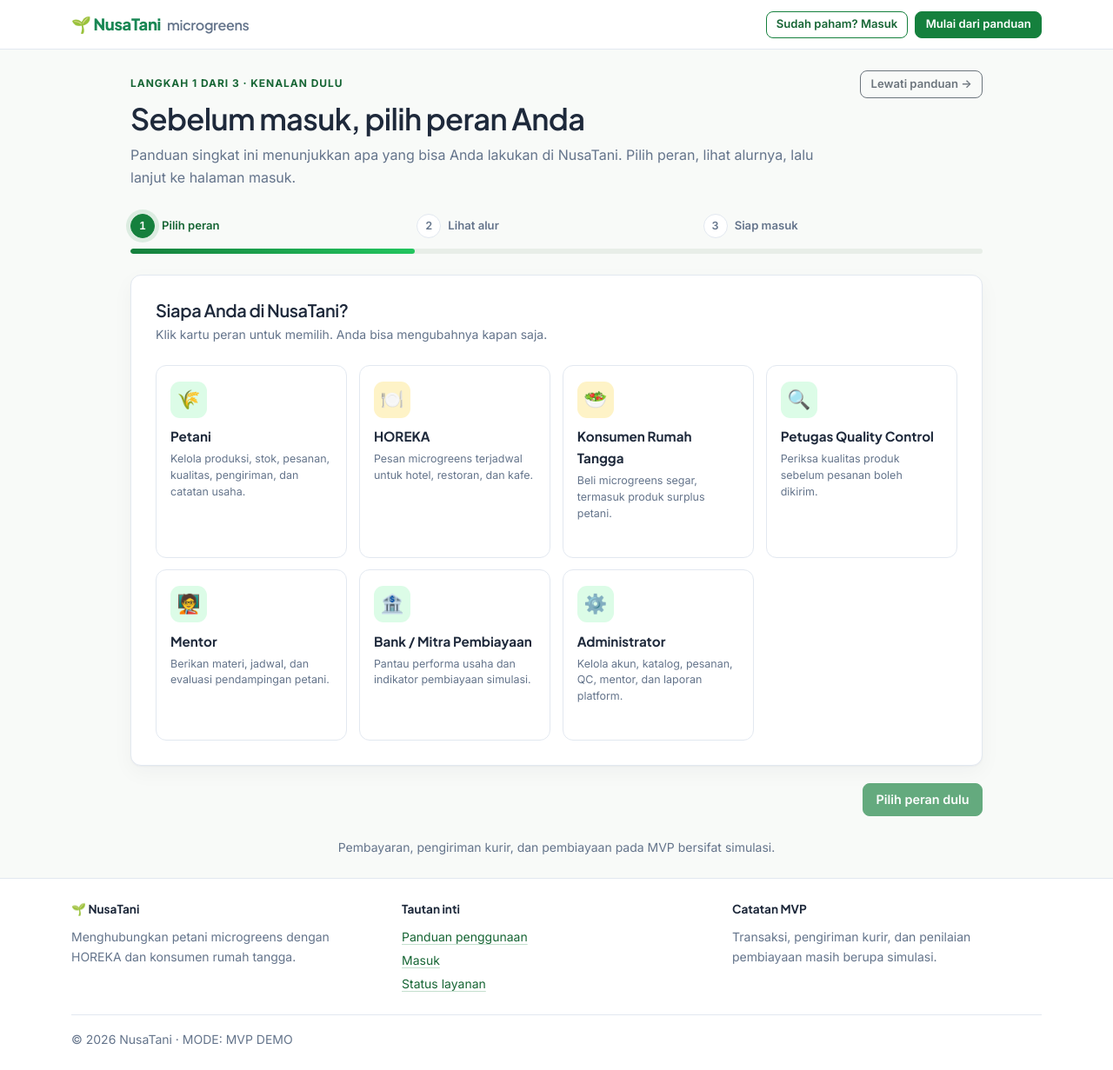
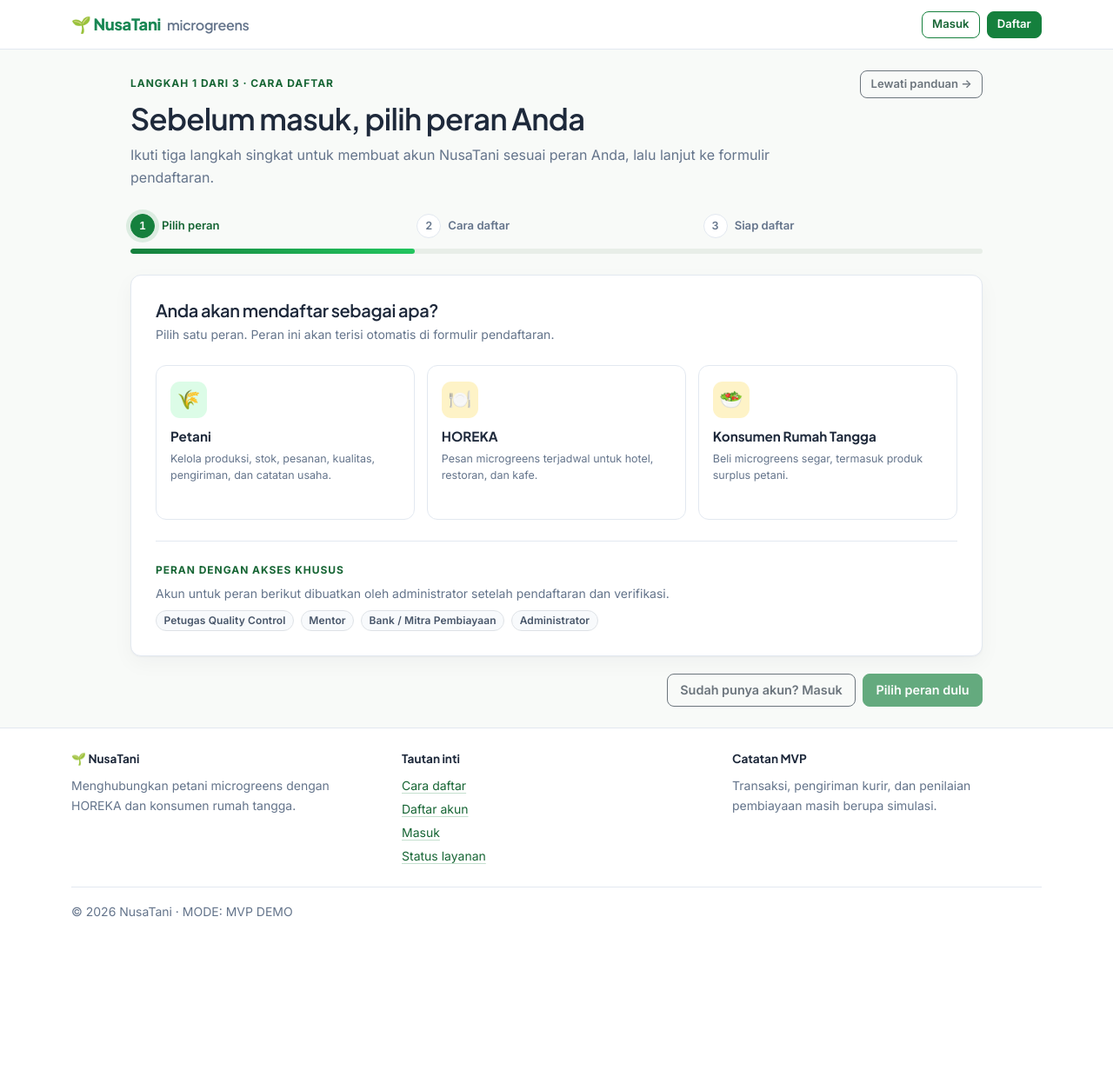
Before and after one commit to aksara26/Nusatani, a Django app: page /accounts/panduan/ in a window 1280 px wide. Shown: the whole page at 87% size. After the commit the page ends 1055 px from the top, so only its background shows below. Run offline with Django 5.2, Linux system fonts and the light colour scheme.

Commit message:
Nusantara Highland Agritech: siluet gunung 3 lapis dan alur panduan ke pendaftaran nyata

```diff
--- a/accounts/urls.py
+++ b/accounts/urls.py
@@ -6,12 +6,14 @@ from .views import (
     dashboard,
     guide,
     profile,
+    register,
 )
 
 app_name = "accounts"
 
 urlpatterns = [
     path("panduan/", guide, name="guide"),
+    path("daftar/", register, name="register"),
     path("login/", NusaTaniLoginView.as_view(), name="login"),
     path("logout/", NusaTaniLogoutView.as_view(), name="logout"),
     path("profil/", profile, name="profile"),
--- a/accounts/views.py
+++ b/accounts/views.py
@@ -10,8 +10,8 @@ from django.shortcuts import redirect, render
 from django.urls import reverse, reverse_lazy
 from django.views.decorators.cache import never_cache
 
-from .forms import ProfileForm
-from .roles import ROLE_DASHBOARDS, ROLE_GUIDES, Role
+from .forms import ProfileForm, RegistrationForm
+from .roles import ROLE_DASHBOARDS, ROLE_GUIDES, SELF_REGISTER_ROLES, Role
 
 
 class NusaTaniLoginView(LoginView):
@@ -45,7 +45,7 @@ def home(request):
 
 @never_cache
 def guide(request):
-    """Panduan singkat per role sebelum login; bisa dilewati."""
+    """Panduan pendaftaran sebelum login; bisa dilewati."""
     if request.user.is_authenticated:
         return redirect("accounts:dashboard")
     if request.GET.get("skip") == "1":
@@ -56,10 +56,46 @@ def guide(request):
         request,
         "accounts/guide.html",
         {
-            "guides": ROLE_GUIDES,
-            "demo_password": "password123",
+            "guides": {
+                key: ROLE_GUIDES[key] for key in SELF_REGISTER_ROLES
+            },
+            "assigned_roles": [
+                {
+                    "key": key,
+                    "label": ROLE_GUIDES[key]["label"],
+                    "summary": ROLE_GUIDES[key]["summary"],
+                }
+                for key in ROLE_GUIDES
+                if key not in SELF_REGISTER_ROLES
+            ],
         },
     )
+
+
+@never_cache
+def register(request):
+    """Pendaftaran mandiri untuk peran publik, lalu diarahkan ke halaman masuk."""
+    if request.user.is_authenticated:
+        return redirect("accounts:dashboard")
+
+    initial = {}
+    requested_role = request.GET.get("role", "")
+    if requested_role in dict(RegistrationForm.ROLE_CHOICES):
+        initial["role"] = requested_role
+
+    if request.method == "POST":
+        form = RegistrationForm(request.POST, initial=initial)
+        if form.is_valid():
+            form.save()
+            messages.success(
+                request,
+                "Pendaftaran berhasil. Silakan masuk menggunakan username dan password Anda.",
+            )
+            return redirect("accounts:login")
+    else:
+        form = RegistrationForm(initial=initial)
+
+    return render(request, "accounts/register.html", {"form": form})
 
 
 @login_required
--- a/static/css/app.css
+++ b/static/css/app.css
@@ -278,40 +278,89 @@ a:hover {
   color: #475569 !important;
 }
 
-/* Hero & decorative ornaments — only on banners */
+/* Nusantara Highland Agritech — three-layer mountain silhouette */
+.highland {
+  background-image: url("../images/highland.svg");
+  background-repeat: no-repeat;
+  background-position: bottom center;
+  background-size: 100% 100%;
+  pointer-events: none;
+}
+
 .hero-soft {
   position: relative;
   overflow: hidden;
-  background: linear-gradient(135deg, var(--nt-primary-soft) 0%, #f8faf8 58%, var(--nt-accent-soft) 100%);
+  background: linear-gradient(180deg, #ffffff 0%, var(--nt-bg) 46%, var(--nt-primary-soft) 100%);
   border: 1px solid var(--nt-border);
   border-radius: var(--nt-radius-card);
 }
 
-.hero-soft::after,
 .hero-soft::before {
   content: "";
   position: absolute;
-  border-radius: 50%;
+  inset: 0;
+  background-image: url("../images/highland.svg");
+  background-repeat: no-repeat;
+  background-position: bottom center;
+  background-size: 100% 100%;
+  pointer-events: none;
+  z-index: 0;
+}
+
+.hero-soft > * {
+  position: relative;
+  z-index: 1;
+}
+
+/* Public pages: gunung terlihat jelas di area atas. */
+body.is-public main {
+  position: relative;
+}
+
+body.is-public .login-wrap {
+  position: relative;
+  isolation: isolate;
+}
+
+body.is-public .login-wrap::before {
+  content: "";
+  position: absolute;
+  top: -2rem;
+  left: -2rem;
+  right: -2rem;
+  height: 300px;
+  background-image: url("../images/highland.svg");
+  background-repeat: no-repeat;
+  background-position: bottom center;
+  background-size: 100% 100%;
+  opacity: 0.4;
+  z-index: -1;
   pointer-events: none;
 }
 
-.hero-soft::after {
-  width: 240px;
-  height: 240px;
-  right: -80px;
-  top: -110px;
-  background: rgba(21, 128, 61, 0.08);
+/* Workspace: gunung hanya bayangan sangat samar di pinggir atas, tidak di balik tabel/form. */
+body.is-workspace main {
+  position: relative;
 }
 
-.hero-soft::before {
-  width: 150px;
-  height: 150px;
-  right: 70px;
-  bottom: -90px;
-  background: rgba(217, 119, 6, 0.08);
+body.is-workspace main::before {
+  content: "";
+  position: absolute;
+  top: -1rem;
+  left: 50%;
+  transform: translateX(-50%);
+  width: min(100%, 1280px);
+  height: 200px;
+  background-image: url("../images/highland.svg");
+  background-repeat: no-repeat;
+  background-position: bottom center;
+  background-size: 100% 100%;
+  opacity: 0.07;
+  z-index: 0;
+  pointer-events: none;
 }
 
-.hero-soft > * {
+body.is-workspace main > * {
   position: relative;
   z-index: 1;
 }
@@ -692,6 +741,68 @@ a:hover {
   font-variant-numeric: tabular-nums;
 }
 
+.assigned-roles {
+  border-top: 1px solid var(--nt-border);
+  padding-top: 1.1rem;
+}
+
+.after-register {
+  border-top: 1px solid var(--nt-border);
+  padding-top: 1.1rem;
+}
+
+.flow-list-compact li {
+  padding-bottom: 0.7rem;
+  padding-left: 2.5rem;
+  font-size: 0.86rem;
+}
+
+.flow-list-compact li::before {
+  width: 1.5rem;
+  height: 1.5rem;
+  font-size: 0.72rem;
+}
+
+.flow-list-compact li:not(:last-child)::after {
+  left: 0.72rem;
+  top: 1.6rem;
+}
+
+.check-list {
+  list-style: none;
+  padding: 0;
+  margin: 0;
+}
+
+.check-list li {
+  display: flex;
+  align-items: center;
+  gap: 0.75rem;
+  padding: 0.75rem 1rem;
+  border: 1px solid var(--nt-border);
+  border-radius: var(--nt-radius-control);
+  background: var(--nt-surface);
+  font-size: 0.9rem;
+}
+
+.check-list li + li {
+  margin-top: 0.5rem;
+}
+
+.check-list li span {
+  width: 1.5rem;
+  height: 1.5rem;
+  flex-shrink: 0;
+  border-radius: 50%;
+  background: var(--nt-primary-soft);
+  color: var(--nt-primary-dark);
+  display: inline-flex;
+  align-items: center;
+  justify-content: center;
+  font-size: 0.75rem;
+  font-weight: 700;
+}
+
 .onboarding-actions {
   display: flex;
   align-items: center;
@@ -736,6 +847,10 @@ a:hover {
   font-size: 1.5rem;
   font-weight: 800;
   letter-spacing: -0.03em;
+}
+
+.register-wrap {
+  max-width: 560px;
 }
 
 .login-card-clean {
--- a/templates/accounts/guide.html
+++ b/templates/accounts/guide.html
@@ -1,16 +1,15 @@
 {% extends "base.html" %}
-{% load static %}
 
-{% block title %}Panduan Penggunaan — NusaTani{% endblock %}
+{% block title %}Cara Daftar — NusaTani{% endblock %}
 
 {% block content %}
 <div class="onboarding" data-onboarding>
   <header class="onboarding-head">
     <div>
-      <span class="section-kicker">Langkah 1 dari 3 · Kenalan dulu</span>
+      <span class="section-kicker">Langkah 1 dari 3 · Cara daftar</span>
       <h1 class="h2 mt-2 mb-2">Sebelum masuk, pilih peran Anda</h1>
       <p class="text-secondary mb-0">
-        Panduan singkat ini menunjukkan apa yang bisa Anda lakukan di NusaTani. Pilih peran, lihat alurnya, lalu lanjut ke halaman masuk.
+        Ikuti tiga langkah singkat untuk membuat akun NusaTani sesuai peran Anda, lalu lanjut ke formulir pendaftaran.
       </p>
     </div>
     <a class="btn btn-outline-secondary btn-sm flex-shrink-0" href="{% url 'accounts:guide' %}?skip=1">
@@ -24,10 +23,10 @@
         <span class="onboarding-dot">1</span><span class="onboarding-dot-label">Pilih peran</span>
       </li>
       <li data-step-dot="2">
-        <span class="onboarding-dot">2</span><span class="onboarding-dot-label">Lihat alur</span>
+        <span class="onboarding-dot">2</span><span class="onboarding-dot-label">Cara daftar</span>
       </li>
       <li data-step-dot="3">
-        <span class="onboarding-dot">3</span><span class="onboarding-dot-label">Siap masuk</span>
+        <span class="onboarding-dot">3</span><span class="onboarding-dot-label">Siap daftar</span>
       </li>
     </ol>
     <div class="onboarding-track" role="presentation">
@@ -38,26 +37,38 @@
   <div class="onboarding-panel card">
     <!-- LANGKAH 1 -->
     <section class="onboarding-step is-active" data-step="1" aria-labelledby="step1-title">
-      <h2 id="step1-title" class="h5 mb-1">Siapa Anda di NusaTani?</h2>
-      <p class="small text-secondary mb-4">Klik kartu peran untuk memilih. Anda bisa mengubahnya kapan saja.</p>
+      <h2 id="step1-title" class="h5 mb-1">Anda akan mendaftar sebagai apa?</h2>
+      <p class="small text-secondary mb-4">Pilih satu peran. Peran ini akan terisi otomatis di formulir pendaftaran.</p>
 
-      <div class="role-grid" role="radiogroup" aria-label="Pilih peran" data-role-group>
+      <div class="role-grid" role="radiogroup" aria-label="Pilih peran pendaftaran" data-role-group>
         {% for role_key, item in guides.items %}
           <button type="button" class="role-card {% if item.is_amber %}is-amber{% endif %}"
                   data-role-select
                   data-role="{{ role_key }}"
                   data-label="{{ item.label }}"
-                  data-username="{{ item.demo_username }}"
                   data-icon="{{ item.icon }}"
                   data-summary="{{ item.summary }}"
+                  data-register-url="{% url 'accounts:register' %}?role={{ role_key }}"
                   role="radio" aria-checked="false">
             <span class="role-check" aria-hidden="true">✓</span>
             <span class="role-icon" aria-hidden="true">{{ item.icon }}</span>
             <span class="role-name">{{ item.label }}</span>
             <span class="role-summary">{{ item.summary }}</span>
-            <span class="role-hint">Pilih peran ini <span aria-hidden="true">→</span></span>
+            <span class="role-hint">Daftar sebagai ini <span aria-hidden="true">→</span></span>
           </button>
         {% endfor %}
+      </div>
+
+      <div class="assigned-roles mt-4">
+        <span class="section-kicker">Peran dengan akses khusus</span>
+        <p class="small text-secondary mb-2 mt-1">
+          Akun untuk peran berikut dibuatkan oleh administrator setelah pendaftaran dan verifikasi.
+        </p>
+        <div class="d-flex flex-wrap gap-2">
+          {% for item in assigned_roles %}
+            <span class="badge text-bg-light border">{{ item.label }}</span>
+          {% endfor %}
+        </div>
       </div>
     </section>
 
@@ -69,42 +80,44 @@
       <div class="d-flex align-items-center gap-3 mb-2">
         <span class="flow-icon" data-flow-icon aria-hidden="true">🌱</span>
         <div>
-          <h2 id="step2-title" class="h5 mb-0" data-flow-title>Alur kerja</h2>
+          <h2 id="step2-title" class="h5 mb-0" data-flow-title>Cara daftar</h2>
           <p class="small text-secondary mb-0" data-flow-summary></p>
         </div>
       </div>
-      <ol class="flow-list" data-flow-steps></ol>
-      <div class="onboarding-callout">
-        <span aria-hidden="true">💡</span>
-        <span>Semua status di atas dapat Anda coba langsung dengan akun demo yang tersedia di langkah berikutnya.</span>
+
+      <span class="section-kicker d-block mt-4 mb-3">Langkah pendaftaran</span>
+      <ol class="flow-list">
+        <li>Pilih peran di langkah pertama. Peran sudah tersimpan di formulir.</li>
+        <li>Isi username, email, dan nama Anda dengan data yang masih aktif.</li>
+        <li>Buat password minimal 8 karakter, lalu ketik ulang di kolom konfirmasi.</li>
+        <li>Klik <strong>Daftar</strong>, lalu masuk ke halaman masuk dengan akun yang baru dibuat.</li>
+      </ol>
+
+      <div class="after-register mt-4">
+        <span class="section-kicker">Langkah pertama setelah masuk</span>
+        <ol class="flow-list flow-list-compact" data-flow-steps></ol>
       </div>
     </section>
 
     <!-- LANGKAH 3 -->
     <section class="onboarding-step" data-step="3" aria-labelledby="step3-title" hidden>
       <button type="button" class="btn btn-link btn-sm ps-0 mb-2" data-goto="2">
-        <span aria-hidden="true">←</span> Lihat alur lagi
+        <span aria-hidden="true">←</span> Lihat cara daftar
       </button>
-      <span class="section-kicker">Akun demo siap dipakai</span>
-      <h2 id="step3-title" class="h5 mt-1 mb-2">Siap masuk sebagai <span data-flow-label>peran Anda</span></h2>
+      <span class="section-kicker">Hampir selesai</span>
+      <h2 id="step3-title" class="h5 mt-1 mb-2">Siap daftar sebagai <span data-flow-label>peran Anda</span></h2>
       <p class="small text-secondary mb-4">
-        Kami sudah menyiapkan username untuk peran Anda. Password sama untuk semua akun demo.
+        Pastikan semua data sudah siap sebelum membuka formulir pendaftaran.
       </p>
 
-      <div class="credential-card">
-        <div class="credential-row">
-          <span class="credential-label">Username</span>
-          <code class="credential-value" data-cred-user>—</code>
-        </div>
-        <div class="credential-row">
-          <span class="credential-label">Password</span>
-          <code class="credential-value" data-cred-pass>{{ demo_password }}</code>
-          <button type="button" class="btn btn-outline-secondary btn-sm" data-copy="{{ demo_password }}">Salin</button>
-        </div>
-      </div>
+      <ul class="check-list">
+        <li><span aria-hidden="true">✓</span> Username belum pernah dipakai</li>
+        <li><span aria-hidden="true">✓</span> Email aktif dan bisa dihubungi</li>
+        <li><span aria-hidden="true">✓</span> Password minimal 8 karakter</li>
+      </ul>
 
       <div class="alert alert-info small mt-4 mb-0" role="alert">
-        Anda akan dibawa ke <strong>halaman masuk terpisah</strong>. Tidak perlu mengisi Panduan lagi setelah ini.
+        Setelah formulir terkirim, Anda akan diarahkan ke <strong>halaman masuk</strong> untuk memakai akun yang baru dibuat.
       </div>
     </section>
   </div>
@@ -113,26 +126,21 @@
     <button type="button" class="btn btn-outline-secondary" data-back hidden>
       <span aria-hidden="true">←</span> Kembali
     </button>
-    <div class="ms-auto d-flex gap-2">
-      <button type="button" class="btn btn-success btn-lg" data-next disabled>
-        Pilih peran dulu
-      </button>
-      <a class="btn btn-success btn-lg" data-finish href="{% url 'accounts:login' %}" hidden data-base="{% url 'accounts:login' %}">
-        <span data-finish-label>Masuk</span> <span aria-hidden="true">→</span>
+    <div class="ms-auto d-flex flex-wrap gap-2">
+      <a class="btn btn-outline-secondary btn-lg" href="{% url 'accounts:login' %}">Sudah punya akun? Masuk</a>
+      <button type="button" class="btn btn-success btn-lg" data-next disabled>Pilih peran dulu</button>
+      <a class="btn btn-success btn-lg" data-finish href="{% url 'accounts:register' %}" hidden>
+        Lanjut ke pendaftaran <span aria-hidden="true">→</span>
       </a>
     </div>
   </footer>
-
-  <p class="onboarding-footnote text-center small text-secondary mt-4 mb-0">
-    Pembayaran, pengiriman kurir, dan pembiayaan pada MVP bersifat simulasi.
-  </p>
 </div>
 
 {# Data alur per peran dipakai wizard untuk mengisi langkah 2 tanpa reload. #}
 <div class="d-none" aria-hidden="true">
   {% for role_key, item in guides.items %}
     <div data-role-steps="{{ role_key }}">
-      <ol class="flow-list">
+      <ol class="flow-list flow-list-compact">
         {% for step in item.steps %}
           <li style="--i: {{ forloop.counter }}">{{ step|safe }}</li>
         {% endfor %}
@@ -160,9 +168,6 @@
   const flowSummary = root.querySelector("[data-flow-summary]");
   const flowSteps = root.querySelector("[data-flow-steps]");
   const flowLabel = root.querySelector("[data-flow-label]");
-  const credUser = root.querySelector("[data-cred-user]");
-  const finishLabel = root.querySelector("[data-finish-label]");
-  const copyBtn = root.querySelector("[data-copy]");
 
   let current = 1;
   let selected = null;
@@ -202,7 +207,7 @@
       candidate.setAttribute("aria-checked", isSelected ? "true" : "false");
     });
     nextBtn.disabled = false;
-    nextBtn.textContent = "Lihat alur " + button.dataset.label;
+    nextBtn.textContent = "Lihat cara daftar " + button.dataset.label;
   }
 
   function fillFlow() {
@@ -210,13 +215,11 @@
     const panel = document.querySelector('[data-role-steps="' + selected.dataset.role + '"]');
     const list = panel ? panel.querySelector(".flow-list") : null;
     flowIcon.textContent = selected.dataset.icon;
-    flowTitle.textContent = "Alur kerja: " + selected.dataset.label;
+    flowTitle.textContent = "Daftar sebagai " + selected.dataset.label;
     flowSummary.textContent = selected.dataset.summary;
     flowLabel.textContent = selected.dataset.label;
     flowSteps.innerHTML = list ? list.innerHTML : "";
-    credUser.textContent = selected.dataset.username;
-    finishLabel.textContent = "Masuk sebagai " + selected.dataset.label;
-    finishBtn.href = finishBtn.dataset.base + "?username=" + encodeURIComponent(selected.dataset.username);
+    finishBtn.href = selected.dataset.registerUrl;
   }
 
   roleButtons.forEach(function (button) {
@@ -253,19 +256,6 @@
     });
   });
 
-  copyBtn.addEventListener("click", function () {
-    const text = copyBtn.dataset.copy;
-    function done() {
-      copyBtn.textContent = "Tersalin ✓";
-      window.setTimeout(function () { copyBtn.textContent = "Salin"; }, 1600);
-    }
-    if (navigator.clipboard && navigator.clipboard.writeText) {
-      navigator.clipboard.writeText(text).then(done).catch(done);
-    } else {
-      done();
-    }
-  });
-
   show(1, false);
 })();
 </script>
--- a/templates/base.html
+++ b/templates/base.html
@@ -10,7 +10,7 @@
   <link href="https://cdn.jsdelivr.net/npm/bootstrap@5.3.3/dist/css/bootstrap.min.css" rel="stylesheet">
   <link rel="stylesheet" href="{% static 'css/app.css' %}">
 </head>
-<body class="d-flex flex-column min-vh-100">
+<body class="d-flex flex-column min-vh-100 {% if user.is_authenticated %}is-workspace{% else %}is-public{% endif %}">
   <a class="visually-hidden-focusable skip-link btn btn-light btn-sm m-2" href="#main-content">Lewati ke konten utama</a>
 
   <nav class="navbar navbar-expand-lg sticky-top">
@@ -73,8 +73,8 @@
               <button type="submit" class="btn btn-outline-secondary btn-sm">Keluar</button>
             </form>
           {% else %}
-            <a class="btn btn-outline-success btn-sm" href="{% url 'accounts:login' %}">Sudah paham? Masuk</a>
-            <a class="btn btn-success btn-sm" href="{% url 'accounts:guide' %}">Mulai dari panduan</a>
+            <a class="btn btn-outline-success btn-sm" href="{% url 'accounts:login' %}">Masuk</a>
+            <a class="btn btn-success btn-sm" href="{% url 'accounts:register' %}">Daftar</a>
           {% endif %}
         </div>
       </div>
@@ -116,7 +116,8 @@
           <div class="col-12 col-md-4">
             <div class="footer-title">Tautan inti</div>
             <div class="d-flex flex-column gap-1 small">
-              <a href="{% url 'accounts:guide' %}">Panduan penggunaan</a>
+              <a href="{% url 'accounts:guide' %}">Cara daftar</a>
+              <a href="{% url 'accounts:register' %}">Daftar akun</a>
               <a href="{% url 'accounts:login' %}">Masuk</a>
               <a href="{% url 'health' %}">Status layanan</a>
             </div>
--- a/templates/registration/login.html
+++ b/templates/registration/login.html
@@ -55,7 +55,7 @@
       </a>
 
       <p class="small text-secondary text-center mt-4 mb-0">
-        Semua akun demo memakai password <code>password123</code>.
+        Belum punya akun? <a href="{% url 'accounts:register' %}">Daftar sekarang</a>.
       </p>
     </div>
   </div>
```
Also changed, not shown: accounts/forms.py (+71 -1 lines), accounts/roles.py (+9 -0 lines), accounts/tests.py (+51 -7 lines), templates/accounts/register.html (added, +86 -0 lines), README_NusaTani.md, static/images/highland.svg (added).
